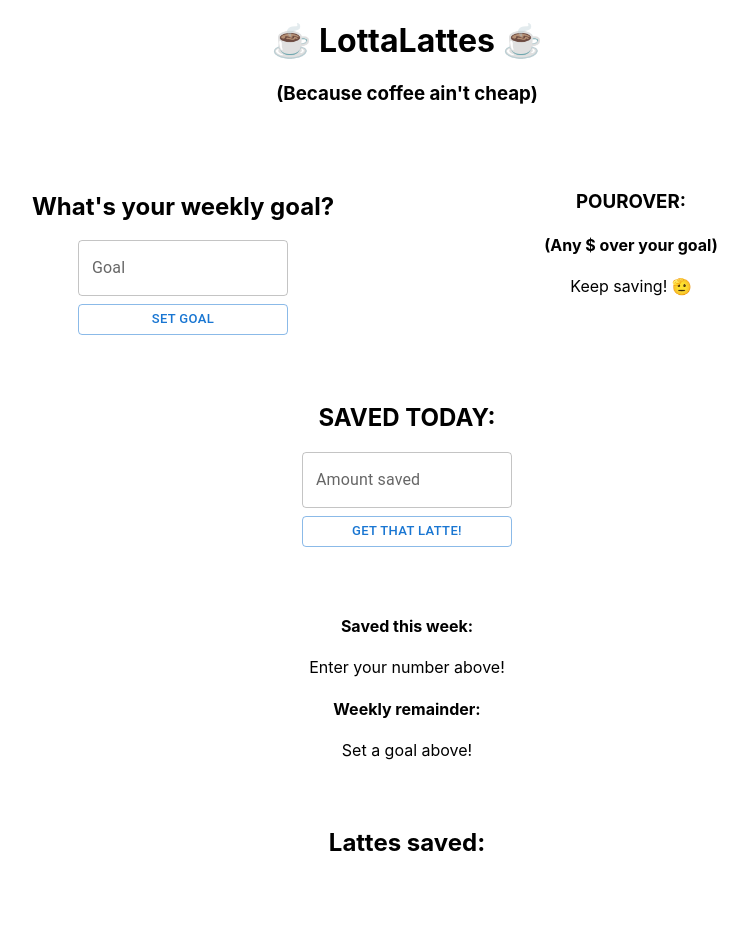
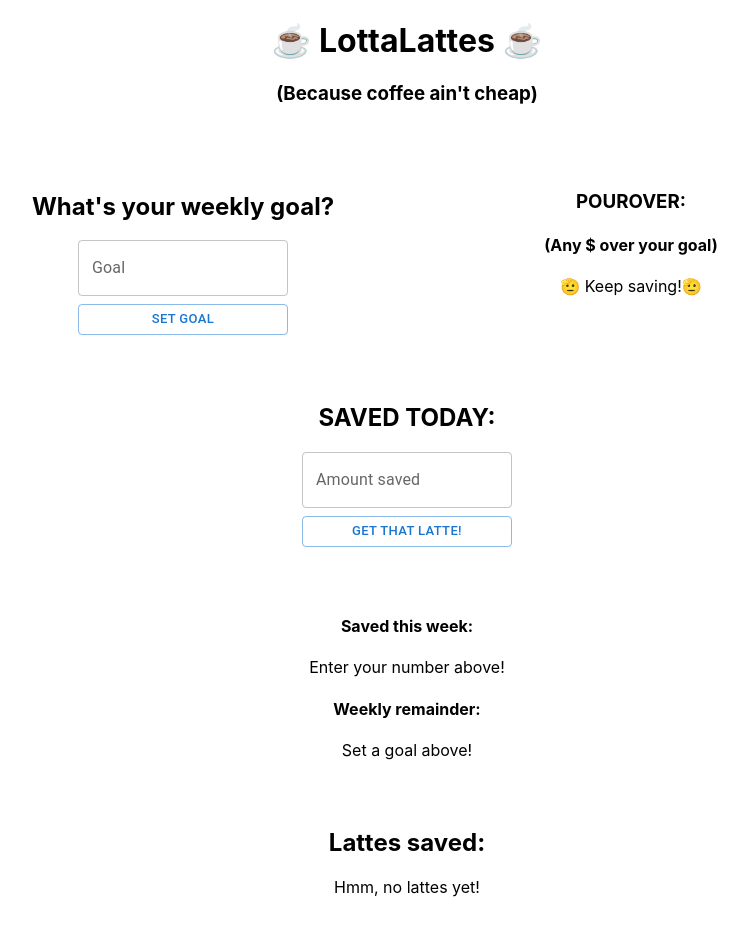
Before and after one commit to Saige243/LottaLattes, a React (Create React App) app: page / in a window 1280 px wide. Shown: the top 936 px of the page, without its empty margins (233-981 px from the left). Built offline with nearby package versions, Linux system fonts and the light colour scheme.

Commit message:
refactored, fixed conditionals, added conditionals.

```diff
--- a/src/App.js
+++ b/src/App.js
@@ -15,7 +15,6 @@ function App() {
   const [todaySaved, setTodaySaved] = useState([0]);
   const [weekSaved, setWeekSaved] = useState();
   const [weeklyRemainder, setWeeklyRemainder] = useState(0);
-
   const [savedTodayInput, setSavedTodayInput] = useState();
 
   const listLattes = latteArr.map(() => (
@@ -33,6 +32,11 @@ function App() {
     const v = e.target.value
     setToday(v)
     setSavedTodayInput(v)
+  }
+
+  function handleGoalChange(){
+    setGoal("")
+    setPourover("")
   }
 
   const amountSavedFunction = () => {
@@ -112,7 +116,7 @@ function App() {
               }}
               size="small"
               variant="outlined"
-              onClick={(e) => setGoal("")}
+              onClick={handleGoalChange}
             >
               Change Goal
             </Button>
@@ -122,8 +126,10 @@ function App() {
         <div className="pouroverBody">
           <h3>POUROVER:</h3>
           <h4>(Any $ over your goal)</h4>
-          {!pourover && <span>Keep saving! 🫡</span>}
-          {pourover}
+          {!pourover ? (<span>🫡 Keep saving!🫡</span>
+          ) : (
+            <p>{`$${pourover}`}</p>
+          )}
         </div>
       </div>
 
@@ -161,26 +167,29 @@ function App() {
             <span>Enter your number above!</span>
           )}
         </span>
+
         <h4>Weekly remainder:</h4>
         <span>
-          {goal > 0 ? (
+          {weeklyRemainder >= 1 &&
             <span>{`$${weeklyRemainder}`}</span>
-          ) : (
+          }
+          {weeklyRemainder < 1 && !pourover &&
             <span>Set a goal above!</span>
-          )}
+          }
+          {weeklyRemainder < 1 && pourover &&
+            <p>🥳YOU DID IT!🥳</p>
+          }
         </span>
       </div>
+
         <div className="lattesSaved">
           <h2>Lattes saved:</h2>
-          <span>
-            {/* {latteArr.length > 0 ?(
-              {listLattes}
+            {latteArr.length > 0 ?(
+              <span>{listLattes}</span>
             ) : (
-              <span>Hmm, nothing saved yet!</span>
+              <p>Hmm, no lattes yet!</p>
             )
-            } */}
-            {listLattes}
-          </span>
+            }
         </div>
     </div>
   );
```
